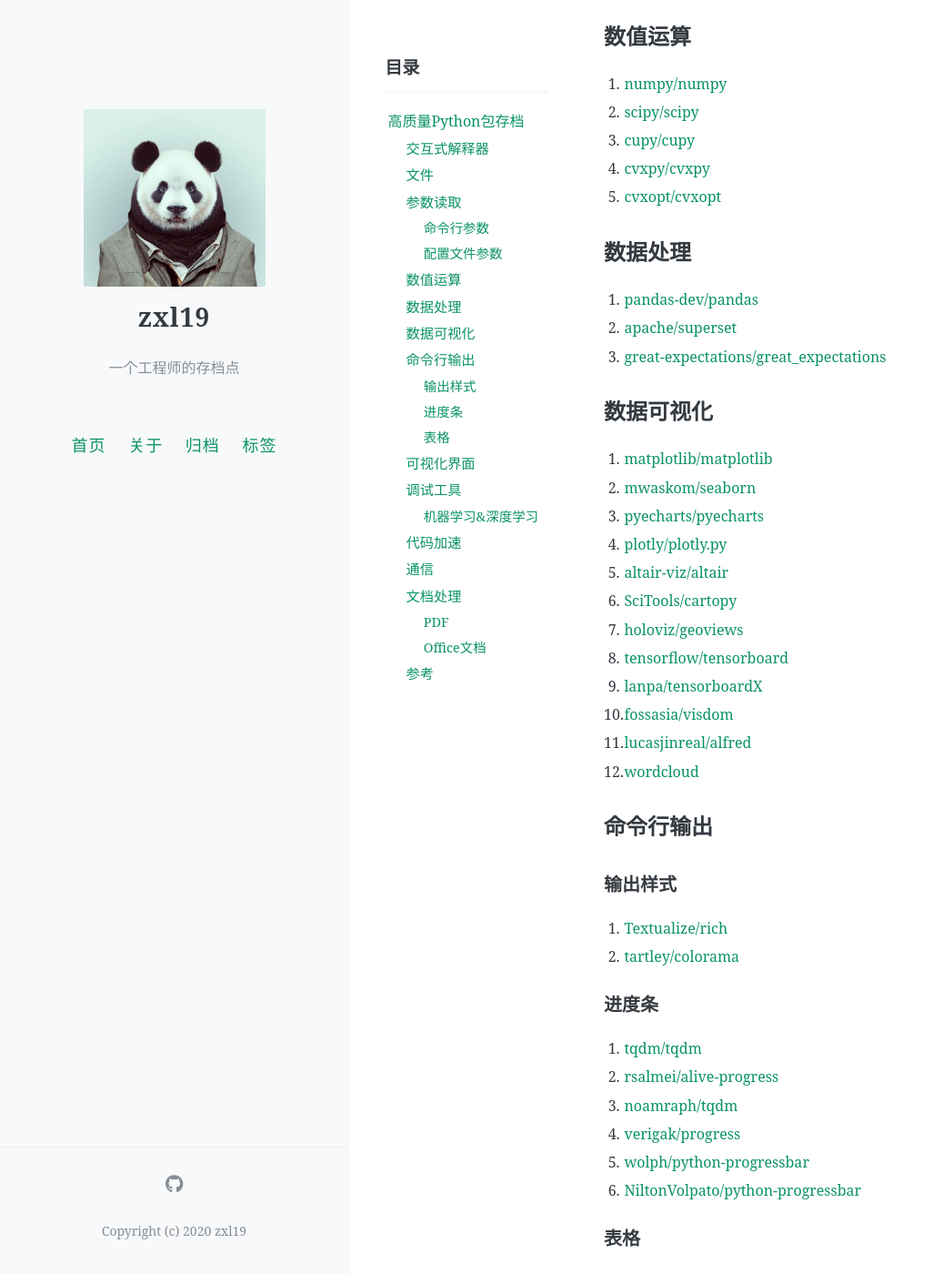
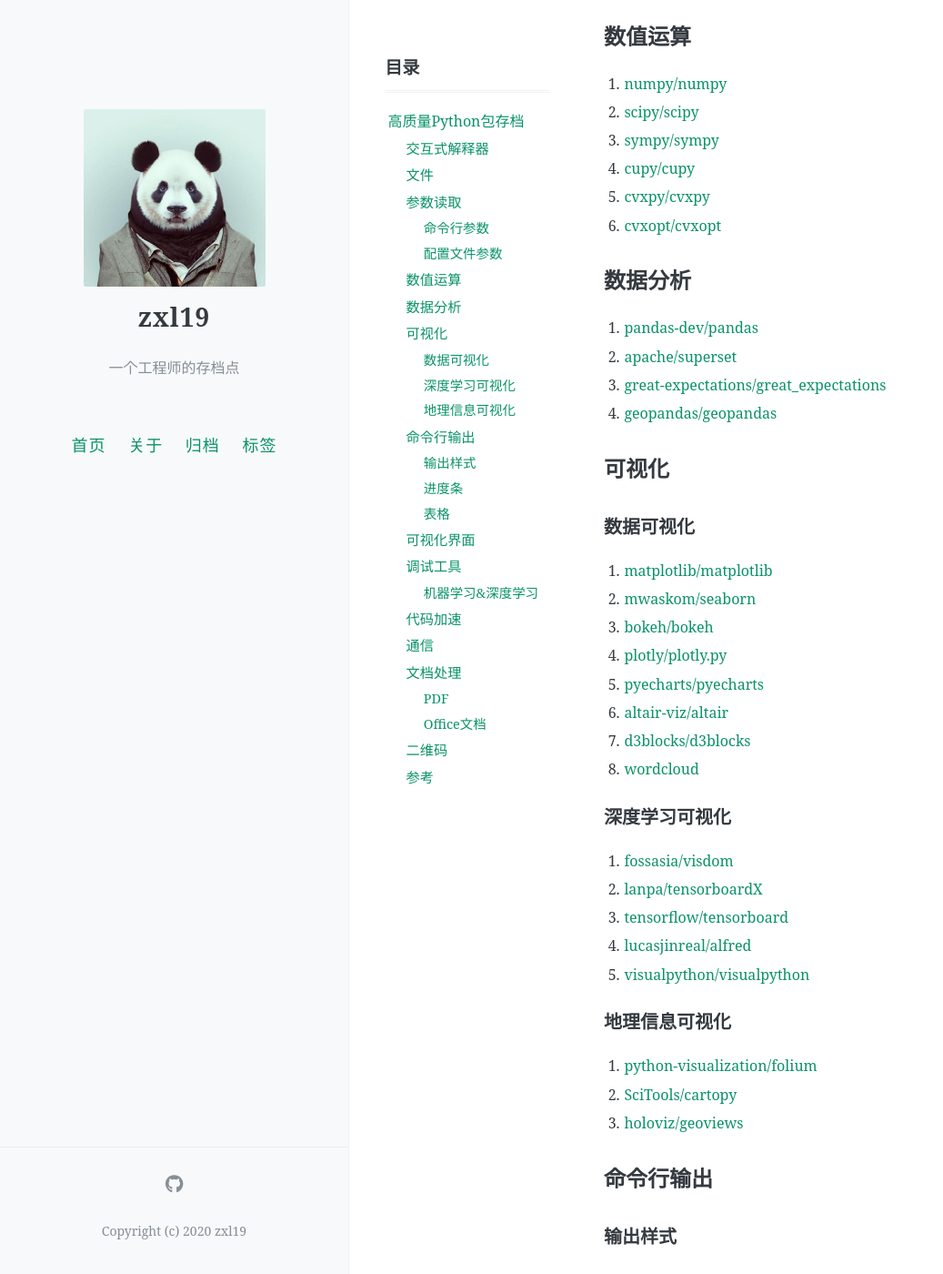
Before and after one commit to zxl19/zxl19.github.io, a Jekyll site: the page built from _posts/2023-03-28-python-package.md, in a window 1280 px wide and 1400 px high, scrolled down 871 px. Shown: the whole window at 91% size, without its empty margins (0-1037 px from the left). Built offline with Jekyll 4.4.1, drawn with Linux system fonts in a browser that asks for light colours; comment, search, counter and statistics services are not loaded; some of the changed text lies outside the part shown.

Commit message:
Update Posts

```diff
--- a/_posts/2023-03-28-python-package.md
+++ b/_posts/2023-03-28-python-package.md
@@ -41,30 +41,44 @@ pinned: false
 
 1. [numpy/numpy](https://github.com/numpy/numpy)
 2. [scipy/scipy](https://github.com/scipy/scipy)
-3. [cupy/cupy](https://github.com/cupy/cupy)
-4. [cvxpy/cvxpy](https://github.com/cvxpy/cvxpy)
-5. [cvxopt/cvxopt](https://github.com/cvxopt/cvxopt)
+3. [sympy/sympy](https://github.com/sympy/sympy)
+4. [cupy/cupy](https://github.com/cupy/cupy)
+5. [cvxpy/cvxpy](https://github.com/cvxpy/cvxpy)
+6. [cvxopt/cvxopt](https://github.com/cvxopt/cvxopt)
 
-## 数据处理
+## 数据分析
 
 1. [pandas-dev/pandas](https://github.com/pandas-dev/pandas)
 2. [apache/superset](https://github.com/apache/superset)
 3. [great-expectations/great_expectations](https://github.com/great-expectations/great_expectations)
+4. [geopandas/geopandas](https://github.com/geopandas/geopandas)
 
-## 数据可视化
+## 可视化
+
+### 数据可视化
 
 1. [matplotlib/matplotlib](https://github.com/matplotlib/matplotlib)
 2. [mwaskom/seaborn](https://github.com/mwaskom/seaborn)
-3. [pyecharts/pyecharts](https://github.com/pyecharts/pyecharts)
+3. [bokeh/bokeh](https://github.com/bokeh/bokeh)
 4. [plotly/plotly.py](https://github.com/plotly/plotly.py)
-5. [altair-viz/altair](https://github.com/altair-viz/altair)
-6. [SciTools/cartopy](https://github.com/SciTools/cartopy)
-7. [holoviz/geoviews](https://github.com/holoviz/geoviews)
-8. [tensorflow/tensorboard](https://github.com/tensorflow/tensorboard)
-9. [lanpa/tensorboardX](https://github.com/lanpa/tensorboardX)
-10. [fossasia/visdom](https://github.com/fossasia/visdom)
-11. [lucasjinreal/alfred](https://github.com/lucasjinreal/alfred)
-12. [wordcloud](https://pypi.org/project/wordcloud)
+5. [pyecharts/pyecharts](https://github.com/pyecharts/pyecharts)
+6. [altair-viz/altair](https://github.com/altair-viz/altair)
+7. [d3blocks/d3blocks](https://github.com/d3blocks/d3blocks)
+8. [wordcloud](https://pypi.org/project/wordcloud)
+
+### 深度学习可视化
+
+1. [fossasia/visdom](https://github.com/fossasia/visdom)
+2. [lanpa/tensorboardX](https://github.com/lanpa/tensorboardX)
+3. [tensorflow/tensorboard](https://github.com/tensorflow/tensorboard)
+4. [lucasjinreal/alfred](https://github.com/lucasjinreal/alfred)
+5. [visualpython/visualpython](https://github.com/visualpython/visualpython)
+
+### 地理信息可视化
+
+1. [python-visualization/folium](https://github.com/python-visualization/folium)
+2. [SciTools/cartopy](https://github.com/SciTools/cartopy)
+3. [holoviz/geoviews](https://github.com/holoviz/geoviews)
 
 ## 命令行输出
 
@@ -131,6 +150,11 @@ pinned: false
 1. [python-openxml/python-docx](https://github.com/python-openxml/python-docx)
 2. [scanny/python-pptx](https://github.com/scanny/python-pptx)
 
+## 二维码
+
+1. [lincolnloop/python-qrcode](https://github.com/lincolnloop/python-qrcode)
+2. [heuer/segno](https://github.com/heuer/segno)
+
 ## 参考
 
 1. [哪些Python库让你相见恨晚？-Python小二的回答-知乎](https://www.zhihu.com/question/24590883/answer/1220720307)
```
Also changed, not shown: other parts of _posts/2023-03-28-python-package.md (+9 -4 lines), _posts/2021-05-25-figure-plot.md (+2 -1 lines), _posts/2021-06-15-ai-material.md (+6 -3 lines), _posts/TODO-vim-note.md (deleted, +0 -14 lines).
